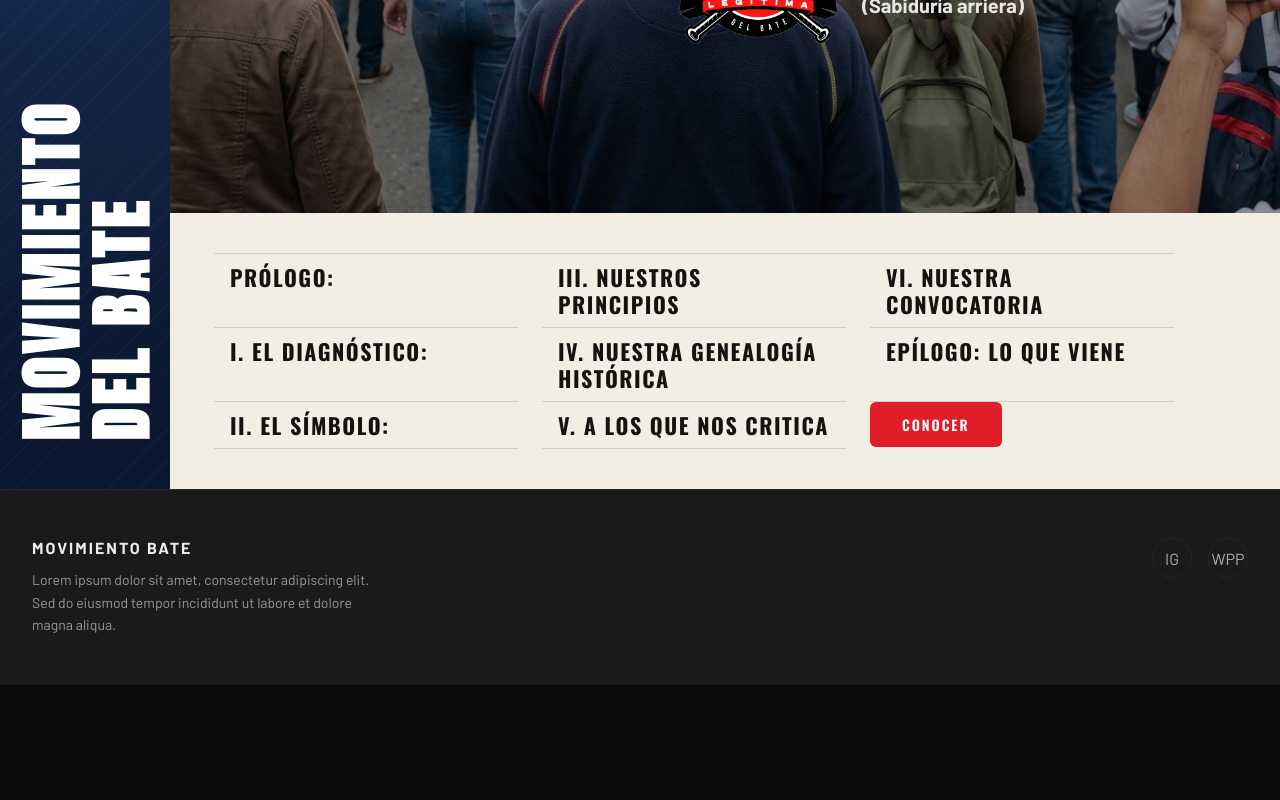
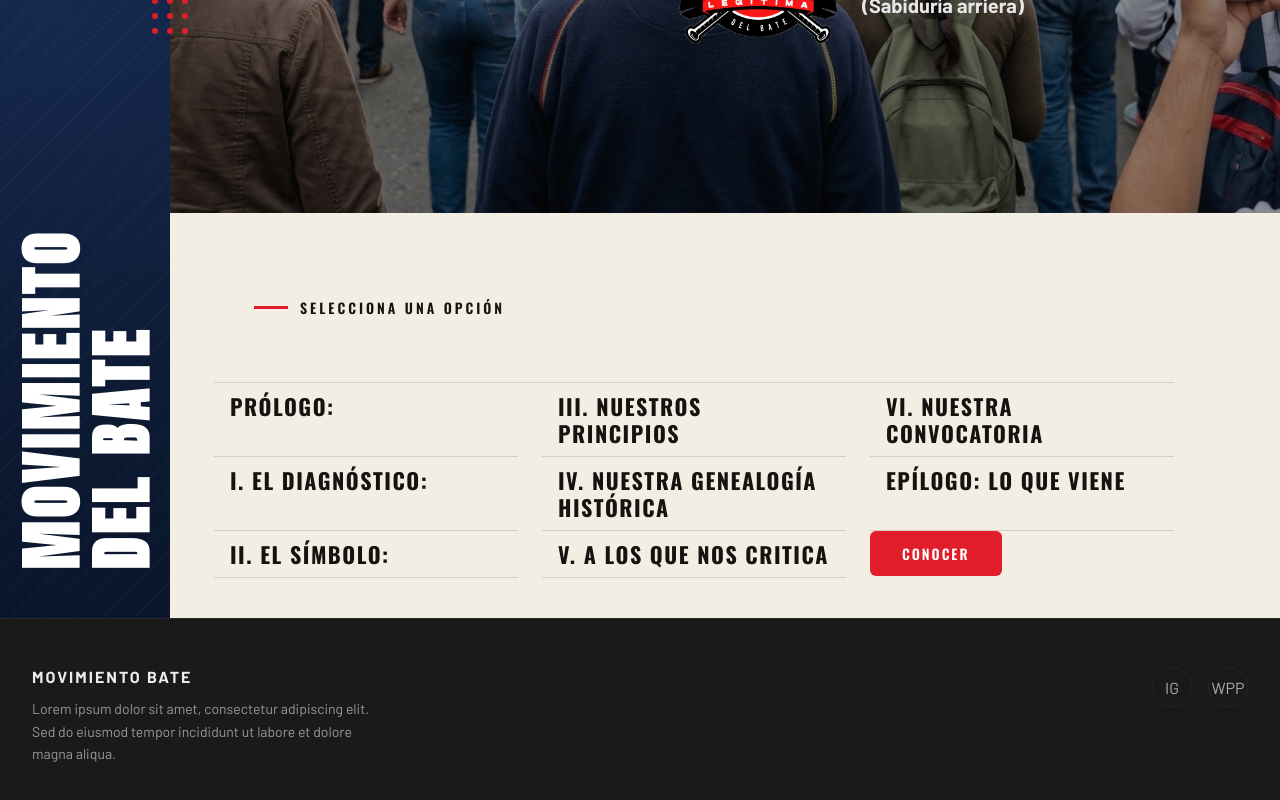
Before and after one commit to EsneiderCdD/movimiento-bate, a Next.js app: page / in a window 1280 px wide. Shown: the part 1909-2709 px from the top of the page. Before the commit the page ends 2594 px from the top, so only its background shows below. Built offline with nearby package versions, Linux system fonts and the light colour scheme.

Commit message:
feat(nosotros): options desing

```diff
--- a/src/components/specific/nosotros/NosotrosContent.module.css
+++ b/src/components/specific/nosotros/NosotrosContent.module.css
@@ -183,6 +183,29 @@
   padding: 40px 44px;
 }
 
+.label {
+  display: flex;
+  align-items: center;
+  justify-content: center;
+  gap: 12px;
+  padding: 44px 40px 36px;
+}
+
+.line {
+  width: 34px;
+  height: 3px;
+  background: var(--rojo);
+}
+
+.labelText {
+  font-family: var(--font-oswald);
+  font-weight: 600;
+  font-size: 14px;
+  letter-spacing: 3px;
+  text-transform: uppercase;
+  color: var(--marron-negro);
+}
+
 .index {
   list-style: none;
   margin: 0;
--- a/src/components/specific/nosotros/NosotrosContent.tsx
+++ b/src/components/specific/nosotros/NosotrosContent.tsx
@@ -69,6 +69,10 @@ export default function NosotrosContent() {
         </div>
 
         <div className={styles.outline}>
+          <div className={styles.label}>
+            <span className={styles.line} />
+            <span className={styles.labelText}>Selecciona una opción</span>
+          </div>
           <ul className={styles.index}>
             {CHAPTERS.map((chapter) => (
               <li key={chapter} className={styles.indexItem}>
```
